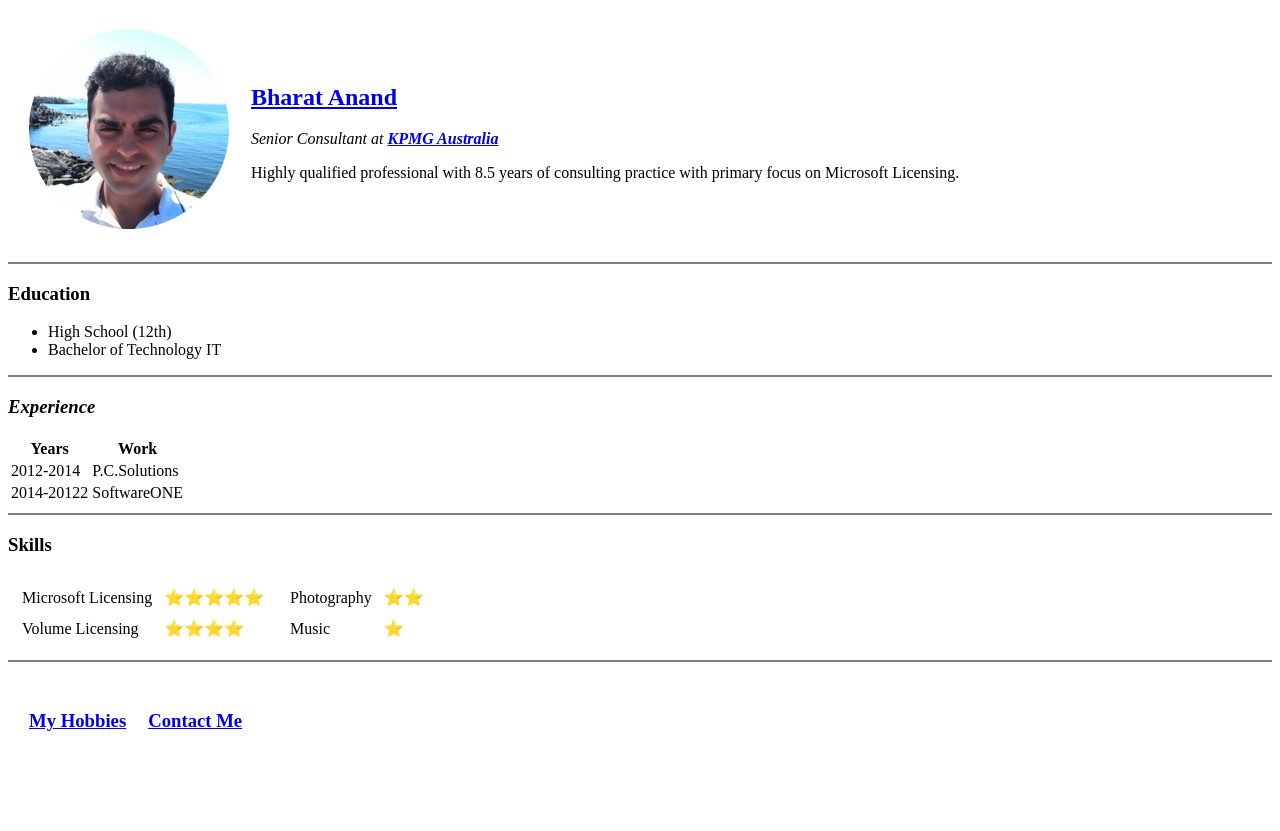
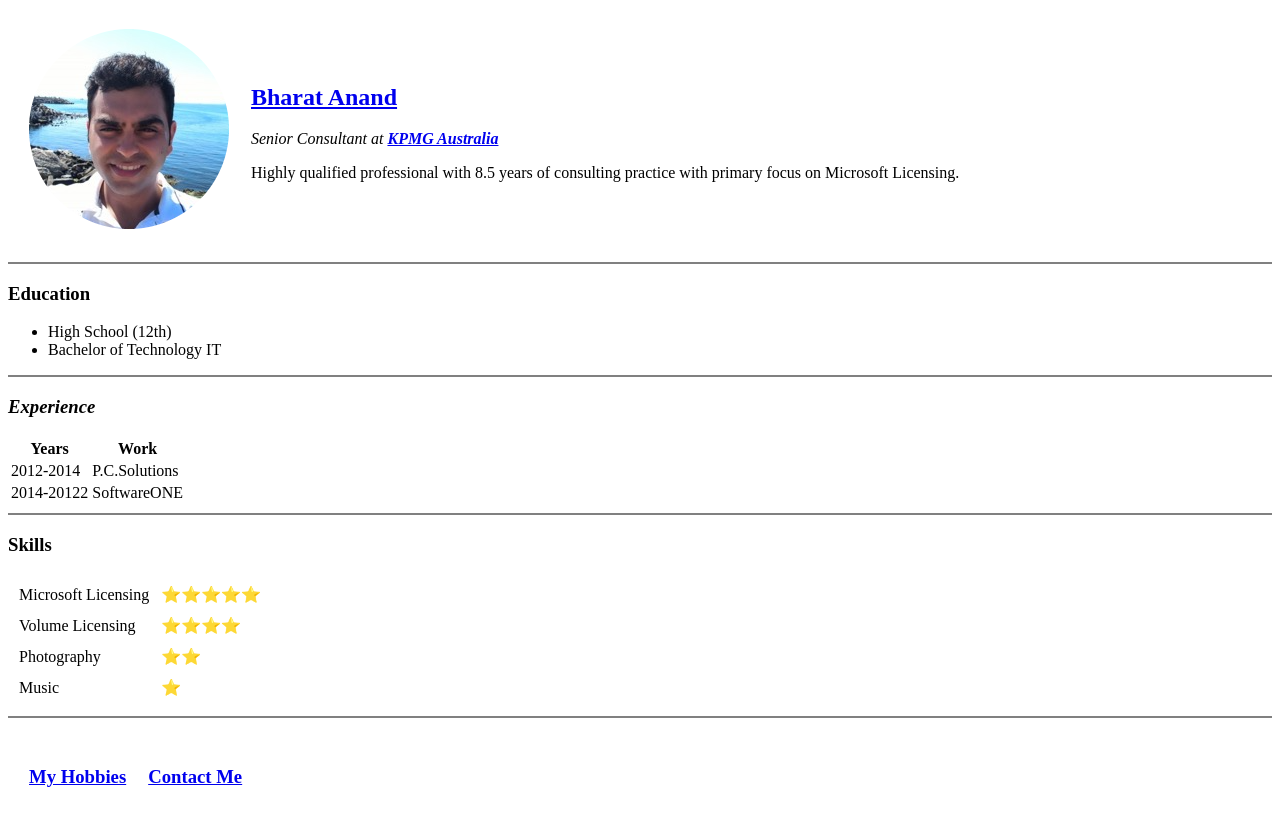
Before and after one commit to Bratt03/cv, a plain HTML site: page index.html in a window 1280 px wide. Before the commit the page ends 800 px from the top, so only its background shows below. Drawn offline with Linux system fonts and the light colour scheme.

Commit message:
Update index.html
Changed nested tables

```diff
--- a/index.html
+++ b/index.html
@@ -54,9 +54,7 @@
   <h3>Skills</h3>
 
 
-  <table>
-    <tr>
-      <td>
+
         <table cellspacing="10">
           <tr>
             <td>Microsoft Licensing</td>
@@ -66,10 +64,6 @@
             <td>Volume Licensing</td>
             <td>⭐️⭐️⭐️⭐️</td>
           </tr>
-        </table>
-      </td>
-      <td>
-        <table cellspacing="10">
           <tr>
             <td>Photography</td>
             <td>⭐️⭐️</td>
@@ -78,10 +72,8 @@
             <td>Music</td>
             <td>⭐️</td>
           </tr>
+
         </table>
-      </td>
-    </tr>
-  </table>
   <hr size="2" noshade>
   <table cellspacing="20">
     <tr>
```
